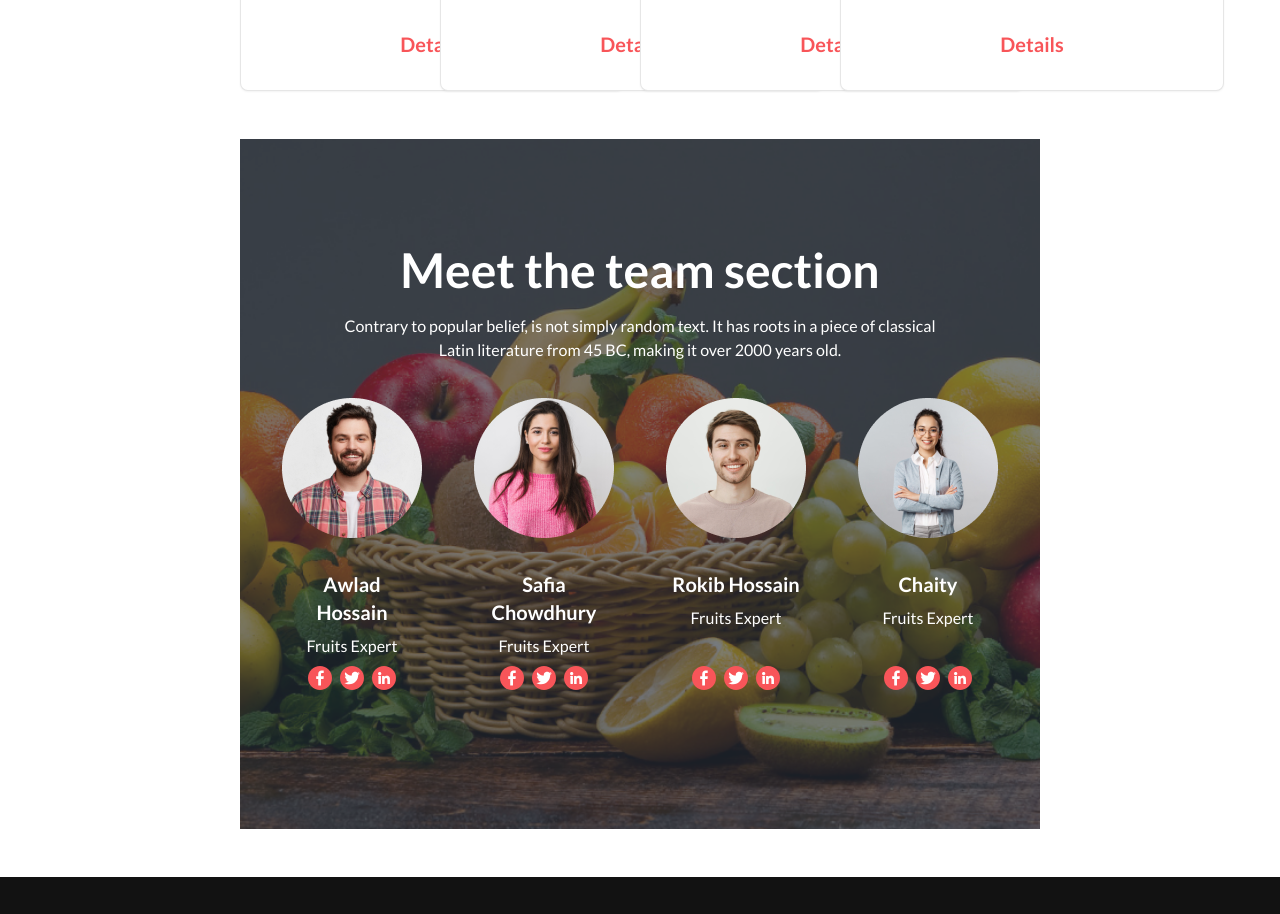
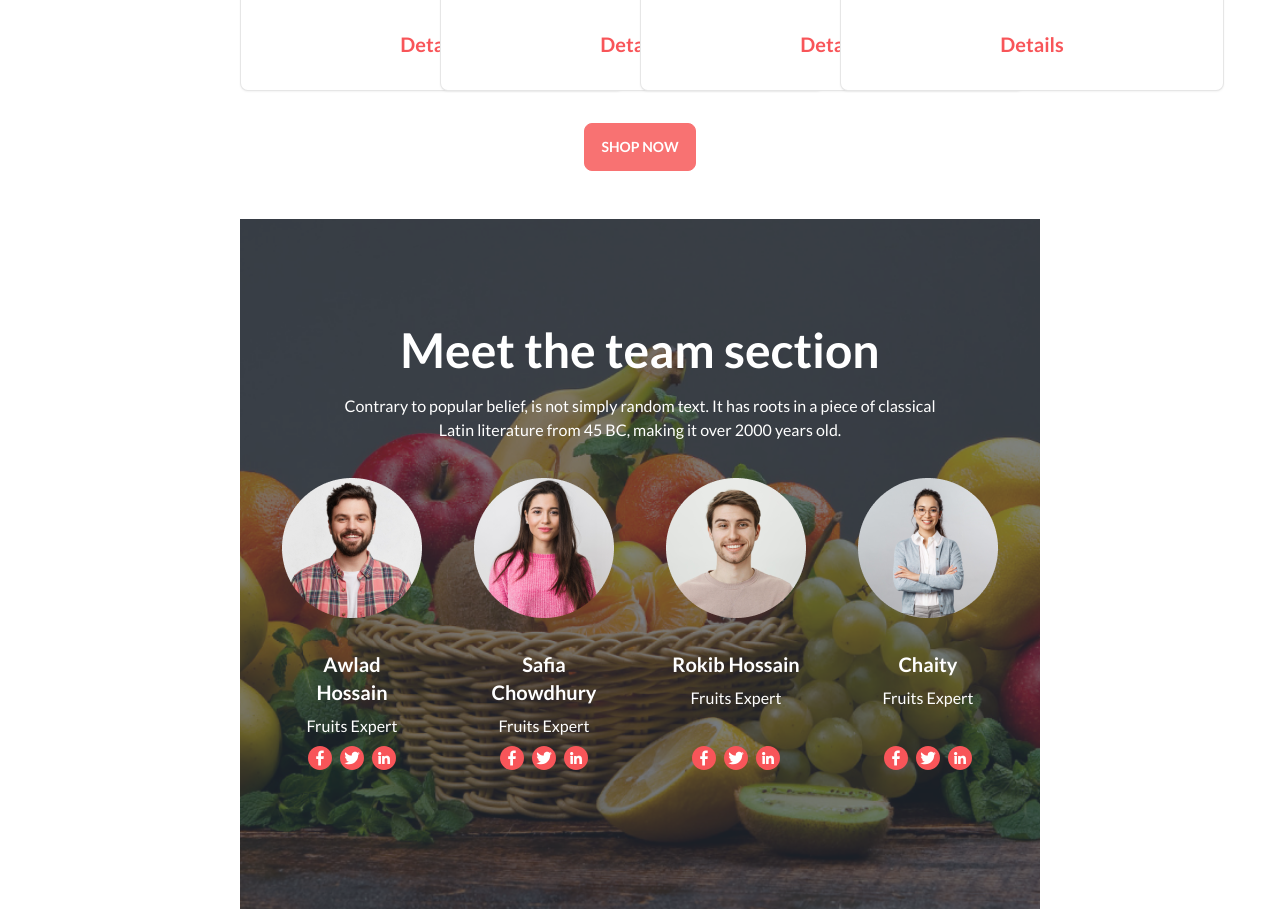
Before and after one commit to mdshahco/B8A3-fruit-brust, a plain HTML site: page index.html in a window 1280 px wide. Shown: the part 1560-2474 px from the top of the page. Drawn offline with nearby package versions, Linux system fonts and the light colour scheme.

Commit message:
fixed solved

```diff
--- a/index.html
+++ b/index.html
@@ -585,6 +585,9 @@
                         </div>
                     </div>
                 </div>
+                <div class="flex justify-center items-center mt-8">
+                    <button class="btn btn-error text-white place-content-center">Shop Now</button>
+                </div>
             </div>
 
         </section>
```
